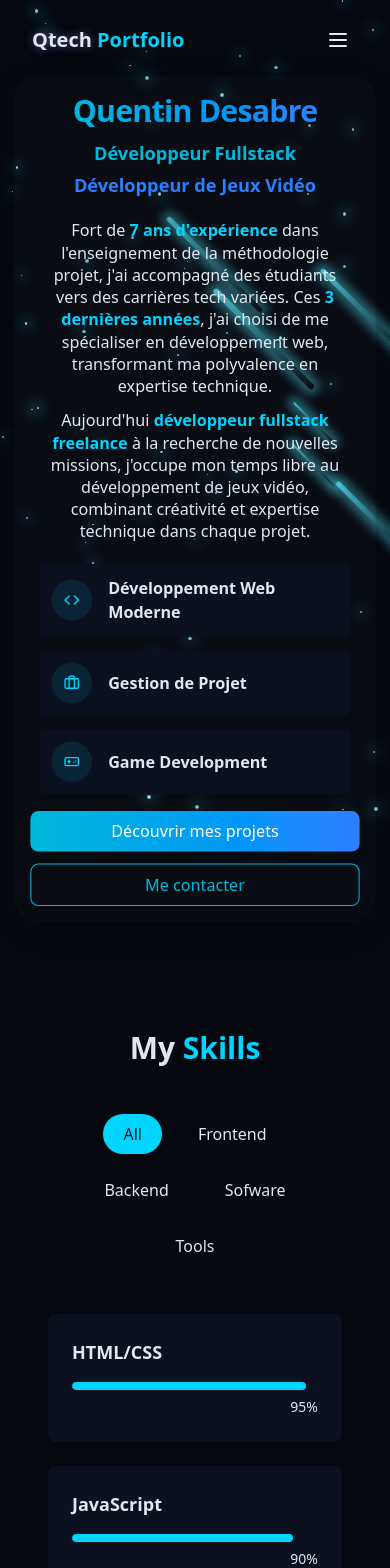
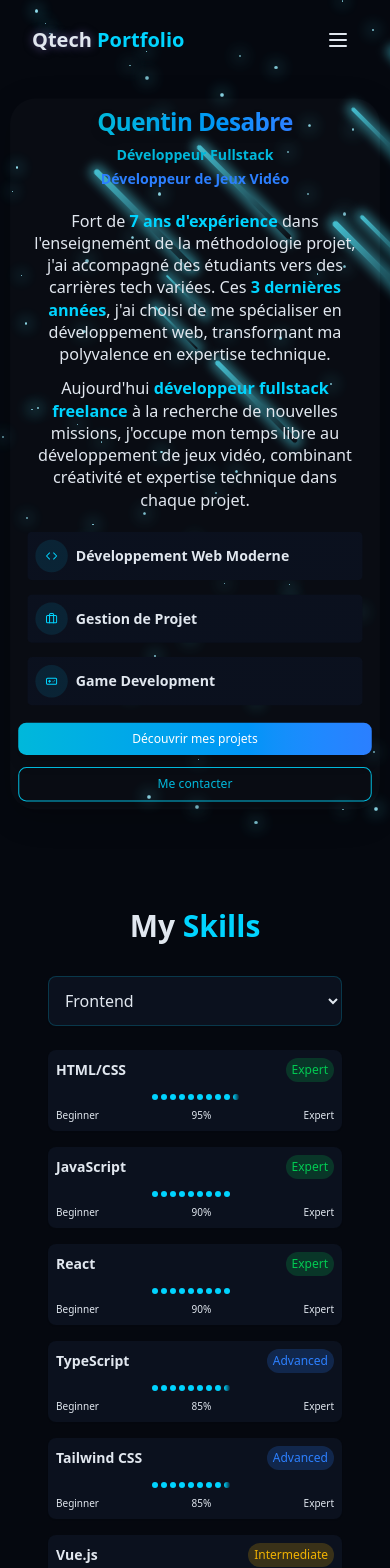
Before and after one commit to q-desabre/qtech-portfolio, a React (Vite) app: page / in a window 390 px wide. Shown: the top 1568 px of the page. Built offline with nearby package versions, Linux system fonts and the light colour scheme.

Commit message:
added contact and fix responsive

```diff
--- a/package.json
+++ b/package.json
@@ -15,8 +15,10 @@
   "dependencies": {
     "@tailwindcss/vite": "^4.1.8",
     "clsx": "^2.1.1",
+    "emailjs-com": "^3.2.0",
     "i18next": "^25.2.1",
     "lucide-react": "^0.511.0",
+    "motion": "^12.18.1",
     "react": "^19.1.0",
     "react-dom": "^19.1.0",
     "react-i18next": "^15.5.2",
--- a/src/components/Navbar.jsx
+++ b/src/components/Navbar.jsx
@@ -99,31 +99,36 @@ const Navbar = () => {
 
         <div
           className={cn(
-            "fixed inset-0 w-full h-screen bg-background/95 backdrop-blur-md z-40 flex flex-col items-center justify-center",
+            "fixed inset-0 w-full h-screen bg-background/95 backdrop-blur-lg z-40 flex flex-col items-center justify-center",
             "transition-all duration-300 md:hidden",
             isMenuOpen
               ? "opacity-100 pointer-events-auto"
               : "opacity-0 pointer-events-none translate-y-[-100%]"
           )}
         >
-          <div className="flex flex-col space-y-8 text-xl">
+          <div className="flex flex-col space-y-8 text-2xl w-full px-8">
             {navItems.map((item, key) => (
               <a
                 key={key}
                 href={item.href}
-                className="text-foreground/80 hover:text-primary transition-colors duration-300 text-center w-full"
+                className="text-foreground/80 hover:text-primary transition-colors duration-300 text-center w-full py-2"
                 onClick={() => setIsMenuOpen(false)}
               >
                 {item.name}
               </a>
             ))}
-            <button onClick={toggleLanguage} className="text-sm mx-auto">
-              {i18n.language.toUpperCase()}
-            </button>
-            <ThemeToggle
-              className="static p-2 rounded-full transition-colors duration-300 hover:bg-primary/10 mx-auto"
-              onClick={() => setIsMenuOpen(false)}
-            />
+            <div className="flex justify-center space-x-6 items-center">
+              <button
+                onClick={toggleLanguage}
+                className="text-lg px-4 py-2 rounded-full bg-primary/10 hover:bg-primary/20 transition-colors duration-300"
+              >
+                {i18n.language.toUpperCase()}
+              </button>
+              <ThemeToggle
+                className="static p-3 rounded-full bg-primary/10 hover:bg-primary/20 transition-colors duration-300"
+                onClick={() => setIsMenuOpen(false)}
+              />
+            </div>
           </div>
         </div>
       </div>
--- a/src/components/sections/HeroSection.jsx
+++ b/src/components/sections/HeroSection.jsx
@@ -3,14 +3,13 @@ import { useTranslation } from "react-i18next";
 
 const HeroSection = () => {
   const { t } = useTranslation();
-
   return (
     <section
       id="hero-about"
-      className="relative min-h-[85vh] flex flex-col items-center justify-center p-4 sm:p-5 md:px-4 md:py-10 mt-16 sm:mt-12"
+      className="relative min-h-screen flex flex-col items-center justify-center px-3 xxs:px-4 sm:px-10 pt-20 xxs:pt-16 sm:pt-16 pb-4 sm:pb-0"
     >
       <div
-        className="container max-w-5xl mx-auto text-center z-10 p-4 sm:p-5 md:p-6"
+        className="container max-w-5xl mx-auto text-center z-10 p-2 xxs:p-3 sm:p-5 md:p-6"
         style={{
           backgroundColor: "rgba(255, 255, 255, 0.02)",
           borderRadius: "25px",
@@ -28,25 +27,25 @@ const HeroSection = () => {
         }}
       >
         <div className="flex flex-col items-center space-y-2 sm:space-y-3">
-          <h1 className="text-3xl sm:text-5xl md:text-7xl font-extrabold tracking-tight leading-tight px-2">
+          {" "}
+          <h1 className="text-2xl xxs:text-3xl sm:text-5xl md:text-7xl font-extrabold tracking-tight leading-tight px-1 sm:px-2">
             <span className="block text-transparent bg-clip-text bg-gradient-to-r from-cyan-500 to-blue-500 drop-shadow-lg">
               Quentin Desabre
             </span>
-          </h1>
-          <div className="flex flex-col sm:flex-row w-full max-w-5xl px-3 space-y-1 sm:space-y-0">
+          </h1>{" "}
+          <div className="flex flex-col sm:flex-row w-full max-w-5xl px-1 xxs:px-2 sm:px-3 space-y-1 sm:space-y-0">
             <div className="flex-1 flex justify-center">
-              <span className="text-lg sm:text-xl md:text-2xl lg:text-3xl font-bold text-cyan-500 whitespace-normal">
+              <span className="text-sm xxs:text-base sm:text-xl md:text-2xl lg:text-3xl font-bold text-cyan-500 whitespace-normal">
                 {t("hero.occupations.fullstack")}
               </span>
             </div>
             <div className="flex-1 flex justify-center">
-              <span className="text-lg sm:text-xl md:text-2xl lg:text-3xl font-bold text-blue-500 whitespace-normal">
+              <span className="text-sm xxs:text-base sm:text-xl md:text-2xl lg:text-3xl font-bold text-blue-500 whitespace-normal">
                 {t("hero.occupations.gamedev")}
               </span>
             </div>
           </div>
         </div>
-
         <div className="mt-5 sm:mt-6 md:mt-8">
           <div className="grid grid-cols-1 lg:grid-cols-2 gap-5 md:gap-6">
             <div className="flex flex-col justify-center space-y-3 md:space-y-4 px-2 h-full">
@@ -71,28 +70,29 @@ const HeroSection = () => {
             </div>
 
             <div className="grid grid-cols-1 gap-3 sm:gap-4 px-2">
-              <div className="gradient-border p-3 md:p-4 card-hover">
-                <div className="flex items-center gap-4">
-                  <div className="w-10 h-10 md:w-12 md:h-12 rounded-full bg-primary/10 shrink-0 flex items-center justify-center">
-                    <Code className="h-4 w-4 md:h-5 md:w-5 text-primary" />
+              {" "}
+              <div className="gradient-border p-2 xxs:p-3 md:p-4 card-hover">
+                <div className="flex items-center gap-2 xxs:gap-3 sm:gap-4">
+                  <div className="w-8 h-8 xxs:w-9 xxs:h-9 sm:w-10 sm:h-10 md:w-12 md:h-12 rounded-full bg-primary/10 shrink-0 flex items-center justify-center">
+                    <Code className="h-3 w-3 xxs:h-4 xxs:w-4 md:h-5 md:w-5 text-primary" />
                   </div>
                   <div className="text-left">
-                    <h4 className="font-semibold text-base md:text-lg">
+                    <h4 className="font-semibold text-sm xxs:text-base md:text-lg">
                       {t("hero.skills.webDev.title")}
-                    </h4>{" "}
+                    </h4>
                     <p className="hidden md:block text-sm md:text-base text-muted-foreground">
                       {t("hero.skills.webDev.description")}
                     </p>
                   </div>
                 </div>
-              </div>
-              <div className="gradient-border p-3 md:p-4 card-hover">
-                <div className="flex items-center gap-4">
-                  <div className="w-10 h-10 md:w-12 md:h-12 rounded-full bg-primary/10 shrink-0 flex items-center justify-center">
-                    <Briefcase className="h-4 w-4 md:h-5 md:w-5 text-primary" />
+              </div>{" "}
+              <div className="gradient-border p-2 xxs:p-3 md:p-4 card-hover">
+                <div className="flex items-center gap-2 xxs:gap-3 sm:gap-4">
+                  <div className="w-8 h-8 xxs:w-9 xxs:h-9 sm:w-10 sm:h-10 md:w-12 md:h-12 rounded-full bg-primary/10 shrink-0 flex items-center justify-center">
+                    <Briefcase className="h-3 w-3 xxs:h-4 xxs:w-4 md:h-5 md:w-5 text-primary" />
                   </div>
                   <div className="text-left">
-                    <h4 className="font-semibold text-base md:text-lg">
+                    <h4 className="font-semibold text-sm xxs:text-base md:text-lg">
                       {t("hero.skills.projectManagement.title")}
                     </h4>{" "}
                     <p className="hidden md:block text-sm md:text-base text-muted-foreground">
@@ -100,14 +100,14 @@ const HeroSection = () => {
                     </p>
                   </div>
                 </div>
-              </div>
-              <div className="gradient-border p-3 md:p-4 card-hover">
-                <div className="flex items-center gap-4">
-                  <div className="w-10 h-10 md:w-12 md:h-12 rounded-full bg-primary/10 shrink-0 flex items-center justify-center">
-                    <Gamepad className="h-4 w-4 md:h-5 md:w-5 text-primary" />
+              </div>{" "}
+              <div className="gradient-border p-2 xxs:p-3 md:p-4 card-hover">
+                <div className="flex items-center gap-2 xxs:gap-3 sm:gap-4">
+                  <div className="w-8 h-8 xxs:w-9 xxs:h-9 sm:w-10 sm:h-10 md:w-12 md:h-12 rounded-full bg-primary/10 shrink-0 flex items-center justify-center">
+                    <Gamepad className="h-3 w-3 xxs:h-4 xxs:w-4 md:h-5 md:w-5 text-primary" />
                   </div>
                   <div className="text-left">
-                    <h4 className="font-semibold text-base md:text-lg">
+                    <h4 className="font-semibold text-sm xxs:text-base md:text-lg">
                       {t("hero.skills.gameDev.title")}
                     </h4>{" "}
                     <p className="hidden md:block text-sm md:text-base text-muted-foreground">
@@ -118,18 +118,17 @@ const HeroSection = () => {
               </div>
             </div>
           </div>
-        </div>
-
-        <div className="pt-4 sm:pt-5 md:pt-6 flex flex-col sm:flex-row justify-center space-y-3 sm:space-y-0 sm:space-x-4">
+        </div>{" "}
+        <div className="pt-4 xxs:pt-6 sm:pt-10 md:pt-12 flex flex-col sm:flex-row justify-center space-y-3 xxs:space-y-4 sm:space-y-0 sm:space-x-8">
           <a
             href="#projects"
-            className="px-5 sm:px-6 py-2 sm:py-3 text-base sm:text-lg font-medium text-white bg-gradient-to-r from-cyan-500 to-blue-500 rounded-lg shadow-lg hover:shadow-xl hover:from-blue-500 hover:to-cyan-500 transition-all duration-300"
+            className="min-w-[130px] xxs:min-w-[160px] sm:min-w-[220px] px-4 xxs:px-6 sm:px-10 py-2 xxs:py-3 sm:py-4 text-xs xxs:text-sm sm:text-lg font-medium text-white bg-gradient-to-r from-cyan-500 to-blue-500 rounded-lg shadow-lg hover:shadow-xl hover:from-blue-500 hover:to-cyan-500 transition-all duration-300"
           >
             {t("hero.buttons.exploreWork")}
           </a>
           <a
             href="#contact"
-            className="px-5 sm:px-6 py-2 sm:py-3 text-base sm:text-lg font-medium text-cyan-500 border border-cyan-500 rounded-lg shadow-lg hover:bg-cyan-500 hover:text-white hover:shadow-xl transition-all duration-300"
+            className="min-w-[130px] xxs:min-w-[160px] sm:min-w-[220px] px-4 xxs:px-6 sm:px-10 py-2 xxs:py-3 sm:py-4 text-xs xxs:text-sm sm:text-lg font-medium text-cyan-500 border border-cyan-500 rounded-lg shadow-lg hover:bg-cyan-500 hover:text-white hover:shadow-xl transition-all duration-300"
           >
             {t("hero.buttons.getInTouch")}
           </a>
--- a/src/components/sections/SkillsSection.jsx
+++ b/src/components/sections/SkillsSection.jsx
@@ -3,50 +3,105 @@ import { cn } from "@/utils/utils";
 
 const skills = [
   // Frontend
-  { name: "HTML/CSS", level: 95, category: "frontend" },
-  { name: "JavaScript", level: 90, category: "frontend" },
-  { name: "React", level: 90, category: "frontend" },
-  { name: "TypeScript", level: 85, category: "frontend" },
-  { name: "Tailwind CSS", level: 85, category: "frontend" },
-  { name: "Vue.js", level: 60, category: "frontend" },
+  { name: "HTML/CSS", level: 95, category: "Frontend" },
+  { name: "JavaScript", level: 90, category: "Frontend" },
+  { name: "React", level: 90, category: "Frontend" },
+  { name: "TypeScript", level: 85, category: "Frontend" },
+  { name: "Tailwind CSS", level: 85, category: "Frontend" },
+  { name: "Vue.js", level: 60, category: "Frontend" },
 
   // Backend
-  { name: "Node.js", level: 90, category: "backend" },
-  { name: "Express", level: 75, category: "backend" },
-  { name: "MongoDB", level: 70, category: "backend" },
-  { name: "mySQL", level: 65, category: "backend" },
-  { name: "GraphQL", level: 60, category: "backend" },
+  { name: "Node.js", level: 90, category: "Backend" },
+  { name: "Express", level: 75, category: "Backend" },
+  { name: "MongoDB", level: 70, category: "Backend" },
+  { name: "mySQL", level: 65, category: "Backend" },
+  { name: "GraphQL", level: 60, category: "Backend" },
 
   // Software
-  { name: "C", level: 90, category: "sofware" },
-  { name: "C++", level: 90, category: "sofware" },
-  { name: "C#", level: 50, category: "sofware" },
-  { name: "Python", level: 80, category: "sofware" },
-  { name: "Shell", level: 65, category: "sofware" },
+  { name: "C", level: 90, category: "Software" },
+  { name: "C++", level: 90, category: "Software" },
+  { name: "C#", level: 50, category: "Software" },
+  { name: "Python", level: 80, category: "Software" },
+  { name: "Shell", level: 65, category: "Software" },
 
   // Tools
-  { name: "Git/GitHub", level: 95, category: "tools" },
-  { name: "Docker", level: 70, category: "tools" },
-  { name: "Jenkins", level: 80, category: "tools" },
-  { name: "SVN", level: 80, category: "tools" },
+  { name: "Git/GitHub", level: 95, category: "Tools" },
+  { name: "Docker", level: 70, category: "Tools" },
+  { name: "Jenkins", level: 80, category: "Tools" },
+  { name: "SVN", level: 80, category: "Tools" },
 ];
 
-const categories = ["all", "frontend", "backend", "sofware", "tools"];
+const categories = ["Frontend", "Backend", "Software", "Tools"];
+
+const SkillBubbles = ({ level }) => {
+  // Create an array of 10 bubbles to represent skill level
+  const bubbles = Array.from({ length: 10 }, (_, i) => {
+    // Calculate if this bubble should be filled based on the level
+    const shouldFill = (i + 1) * 10 <= level;
+    // Calculate if this bubble should be half-filled (for levels ending in 5)
+    const shouldHalfFill = !shouldFill && (i + 0.5) * 10 <= level;
+
+    return { filled: shouldFill, halfFilled: shouldHalfFill };
+  });
+
+  return (
+    <div className="flex items-center justify-center gap-[3px] xxs:gap-1 sm:gap-1.5 mt-2">
+      {bubbles.map((bubble, i) => (
+        <div
+          key={i}
+          className={cn(
+            "w-1.5 h-1.5 xxs:w-2 xxs:h-2 sm:w-2.5 sm:h-2.5 rounded-full transition-colors duration-300",
+            bubble.filled
+              ? "bg-primary"
+              : bubble.halfFilled
+              ? "bg-gradient-to-r from-primary to-primary/10"
+              : "bg-secondary/70"
+          )}
+        />
+      ))}
+    </div>
+  );
+};
 
 const SkillsSection = () => {
-  const [activeCategory, setActiveCategory] = useState("all");
+  const [activeCategory, setActiveCategory] = useState("Frontend");
 
   const filteredSkills = skills.filter(
-    (skill) => activeCategory === "all" || skill.category === activeCategory
+    (skill) => skill.category === activeCategory
   );
+
+  // Function to determine skill level text
+  const getSkillLevelText = (level) => {
+    if (level >= 90) return "Expert";
+    if (level >= 75) return "Advanced";
+    if (level >= 60) return "Intermediate";
+    return "Basic";
+  };
+
   return (
-    <section id="skills" className="py-24 px-4 relative bg-secondary/30 z-10">
+    <section id="skills" className="py-16 px-4 relative bg-secondary/30 z-10">
       <div className="container mx-auto max-w-5xl">
-        <h2 className="text-3xl md:text-4xl font-bold mb-12 text-center">
-          My <span className="text-primary"> Skills</span>
+        <h2 className="text-3xl md:text-4xl font-bold mb-8 text-center">
+          My <span className="text-primary">Skills</span>
         </h2>
 
-        <div className="flex flex-wrap justify-center gap-4 mb-12">
+        {/* Mobile Dropdown for Categories */}
+        <div className="md:hidden mb-6">
+          <select
+            className="w-full p-3 bg-card rounded-lg shadow-xs border border-primary/20 text-foreground"
+            value={activeCategory}
+            onChange={(e) => setActiveCategory(e.target.value)}
+          >
+            {categories.map((category) => (
+              <option key={category} value={category} className="capitalize">
+                {category}
+              </option>
+            ))}
+          </select>
+        </div>
+
+        {/* Desktop Category Tabs */}
+        <div className="hidden md:flex flex-wrap justify-center gap-4 mb-8">
           {categories.map((category, key) => (
             <button
               key={key}
@@ -55,7 +110,7 @@ const SkillsSection = () => {
                 "px-5 py-2 rounded-full transition-colors duration-300 capitalize",
                 activeCategory === category
                   ? "bg-primary text-primary-foreground"
-                  : "bg-secondary/70 text-forefround hover:bd-secondary"
+                  : "bg-secondary/70 text-foreground hover:bg-secondary"
               )}
             >
               {category}
@@ -63,26 +118,40 @@ const SkillsSection = () => {
           ))}
         </div>
 
-        <div className="grid grid-cols-1 sm:grid-cols-2 lg:grid-cols-3 gap-6">
+        {/* Skills Grid - Mobile Friendly with Bubbles */}
+        <div className="grid grid-cols-1 sm:grid-cols-2 lg:grid-cols-3 gap-4 md:gap-6">
           {filteredSkills.map((skill, key) => (
             <div
               key={key}
-              className="bg-card p-6 rounded-lg shadow-xs card-hover"
+              className="bg-card p-2 sm:p-4 md:p-6 rounded-lg shadow-xs hover:shadow-md transition-shadow duration-300"
             >
-              <div className="text-left mb-4">
-                <h3 className="font-semibold text-lg"> {skill.name}</h3>
-              </div>
-              <div className="w-full bg-secondary/50 h-2 rounded-full overflow-hidden">
-                <div
-                  className="bg-primary h-2 rounded-full origin-left animate-[grow_1.5s_ease-out]"
-                  style={{ width: skill.level + "%" }}
-                />
+              <div className="flex flex-wrap justify-between items-center mb-3 gap-2">
+                <h3 className="font-semibold text-sm sm:text-base md:text-lg">
+                  {skill.name}
+                </h3>
+                <span
+                  className={cn(
+                    "text-xs px-1.5 sm:px-2 py-1 rounded-full whitespace-nowrap",
+                    skill.level >= 90
+                      ? "bg-green-500/20 text-green-500"
+                      : skill.level >= 75
+                      ? "bg-blue-500/20 text-blue-500"
+                      : skill.level >= 60
+                      ? "bg-yellow-500/20 text-yellow-500"
+                      : "bg-orange-500/20 text-orange-500"
+                  )}
+                >
+                  {getSkillLevelText(skill.level)}
+                </span>
               </div>
 
-              <div className="text-right mt-1">
-                <span className="text-sm text-muted-foreground">
-                  {skill.level}%
-                </span>
+              {/* Bubble representation of skill level */}
+              <SkillBubbles level={skill.level} />
+
+              <div className="flex justify-between mt-2 sm:mt-3 text-[10px] xxs:text-xs md:text-sm text-muted-foreground">
+                <span>Beginner</span>
+                <span>{skill.level}%</span>
+                <span>Expert</span>
               </div>
             </div>
           ))}
--- a/src/pages/Home.jsx
+++ b/src/pages/Home.jsx
@@ -3,6 +3,7 @@ import StarBackground from "@/components/StarBackground";
 import HeroSection from "@sections/HeroSection";
 import SkillsSection from "@sections/SkillsSection";
 import ProjectsSection from "@sections/ProjectsSection";
+import ContactSection from "@sections/ContactSection";
 import Footer from "@components/Footer";
 
 const Home = () => {
@@ -15,6 +16,7 @@ const Home = () => {
         <HeroSection />
         <SkillsSection />
         <ProjectsSection />
+        <ContactSection />
       </main>
 
       <Footer />
```
Also changed, not shown: 1 other file (tests, documents, lock files or other folders).
